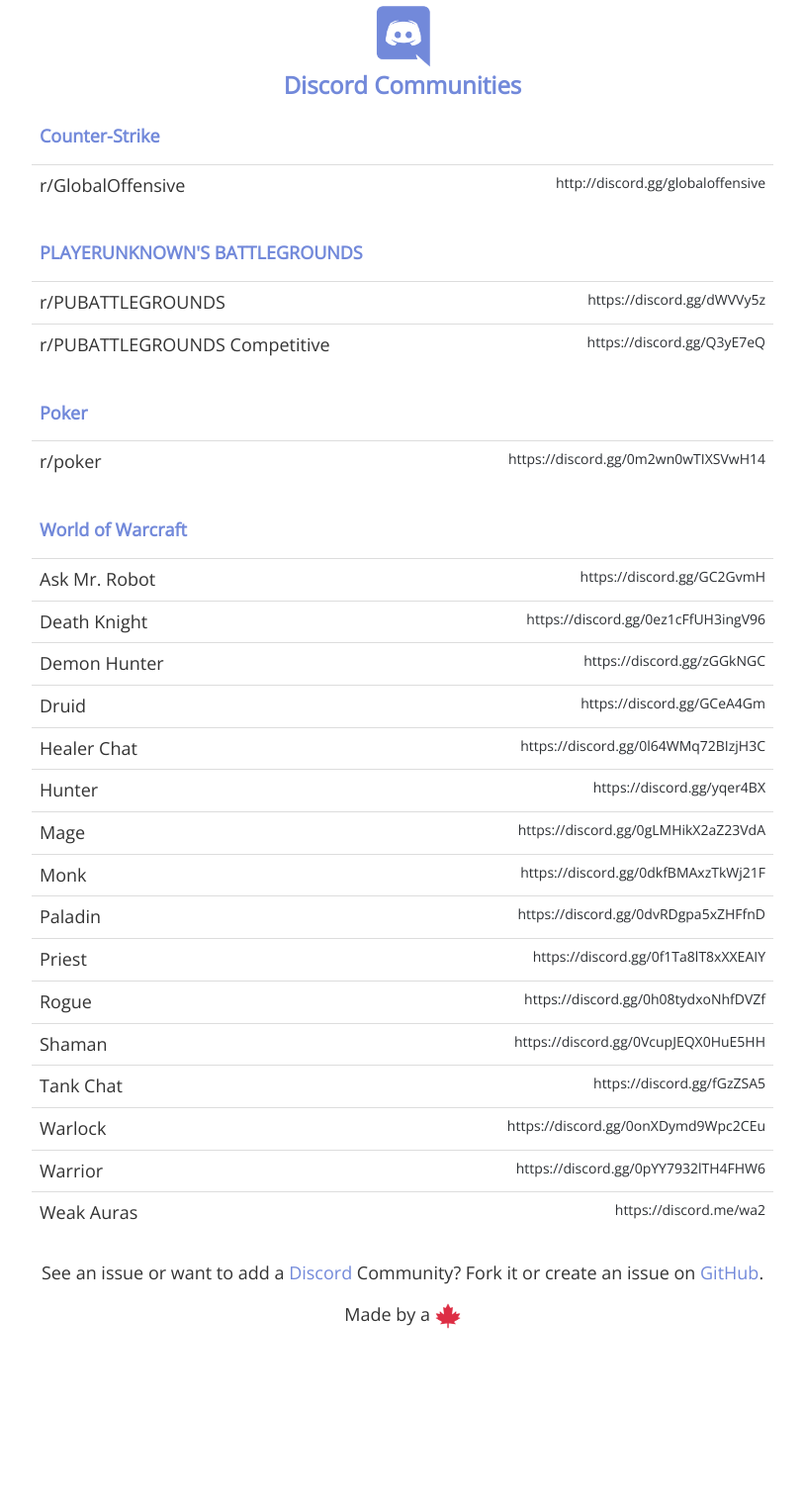
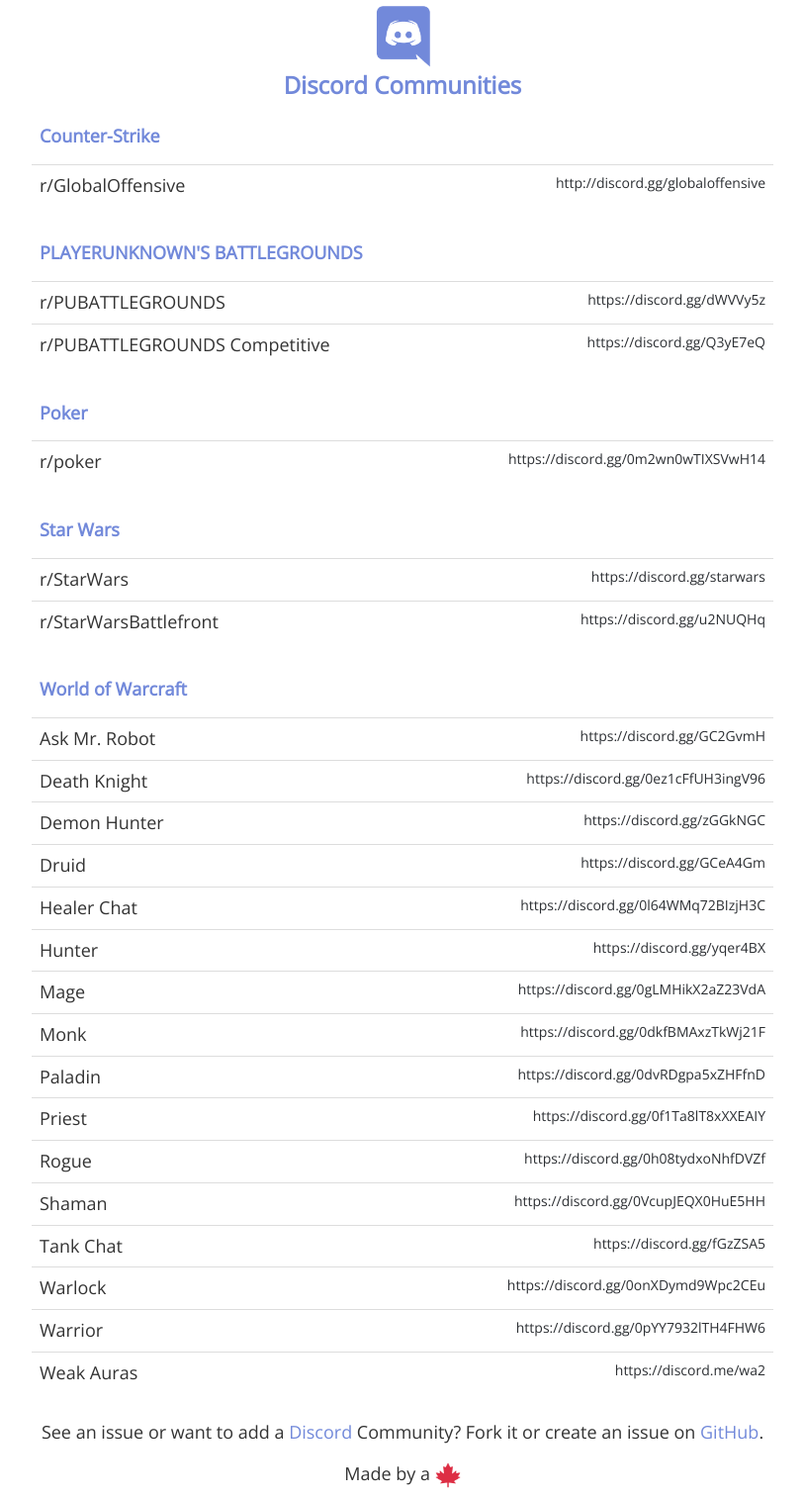
Before and after one commit to strattondev/discordcommunities, a Jekyll site: the page built from index.html, in a window 1280 px wide. Shown: the whole page at 99% size, without its empty margins (233-1046 px from the left). Built offline with Jekyll 4.4.1, drawn with Linux system fonts in a browser that asks for light colours; before the commit the page ends 1353 px from its top, so only the background shows below that.

Commit message:
Added Star Wars (#1)

```diff
--- a/_data/communities.yml
+++ b/_data/communities.yml
@@ -10,6 +10,10 @@
   title: Poker
   website: https://reddit.com/r/poker
 
+- id: starwars
+  title: Star Wars
+  website: http://www.starwars.com/
+
 - id: worldofwarcraft
   title: World of Warcraft
   website: https://worldofwarcraft.com
--- /dev/null
+++ b/_data/starwars.yml
@@ -0,0 +1,5 @@
+- name: r/StarWars
+  discord: https://discord.gg/starwars
+
+- name: r/StarWarsBattlefront
+  discord: https://discord.gg/u2NUQHq
```
